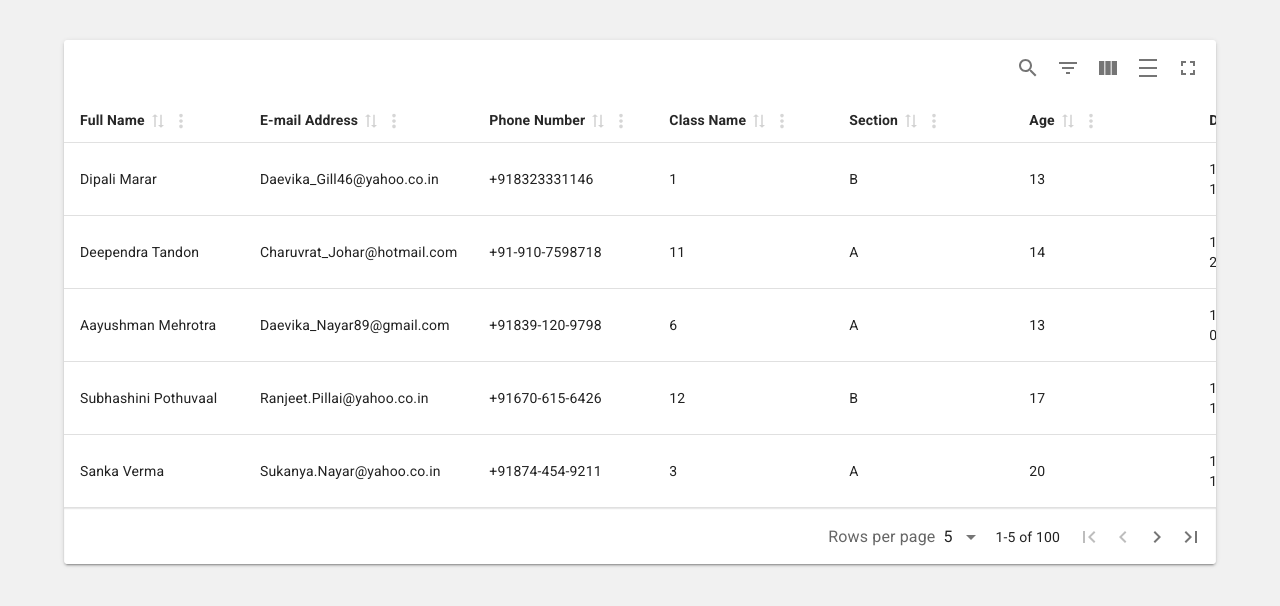
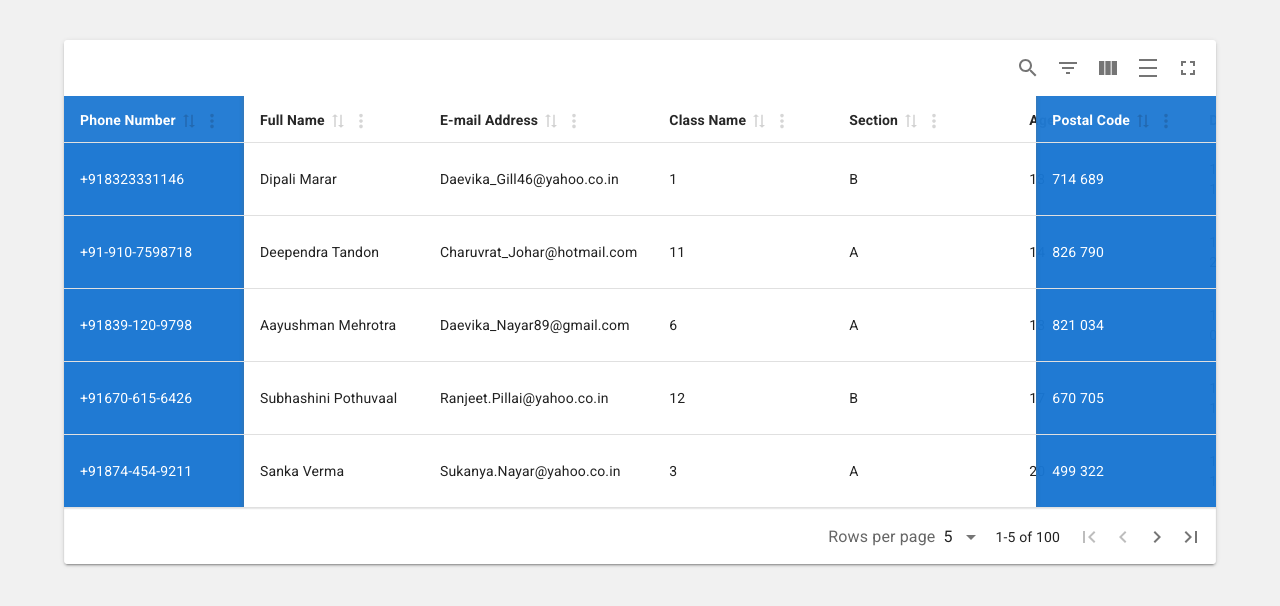
Before and after one commit to toofaniCoder/react-material-table, a React (Vite) app: page / in a window 1280 px wide. Shown: the top 606 px of the page. Built offline with nearby package versions, Linux system fonts and the light colour scheme.

Commit message:
column pinning feature implemented

```diff
--- a/src/App.jsx
+++ b/src/App.jsx
@@ -65,9 +65,9 @@ function App() {
         header: "Street Address",
       },
       {
-        accessorKey:"address.state",
-        header:"State Name"
-      }
+        accessorKey: "address.state",
+        header: "State Name",
+      },
     ],
     []
   );
@@ -75,7 +75,24 @@ function App() {
   const table = useMaterialReactTable({
     columns,
     data: STUDENTS,
-    initialState: { pagination: { pageSize: 5, pageIndex: 0 } },
+    enableColumnPinning: true,
+    muiTableContainerProps: {
+      sx: (theme) => ({
+        "td[data-pinned='true']::before,th[data-pinned='true']::before": {
+          backgroundColor: `${theme.palette.primary.main} !important`,
+        },
+        "td[data-pinned='true'],th[data-pinned='true']": {
+          color: theme.palette.common.white,
+        },
+      }),
+    },
+    initialState: {
+      pagination: { pageSize: 5, pageIndex: 0 },
+      columnPinning: {
+        left: ["phone"],
+        right: ["address.pincode"],
+      },
+    },
   });
 
   return (
```
